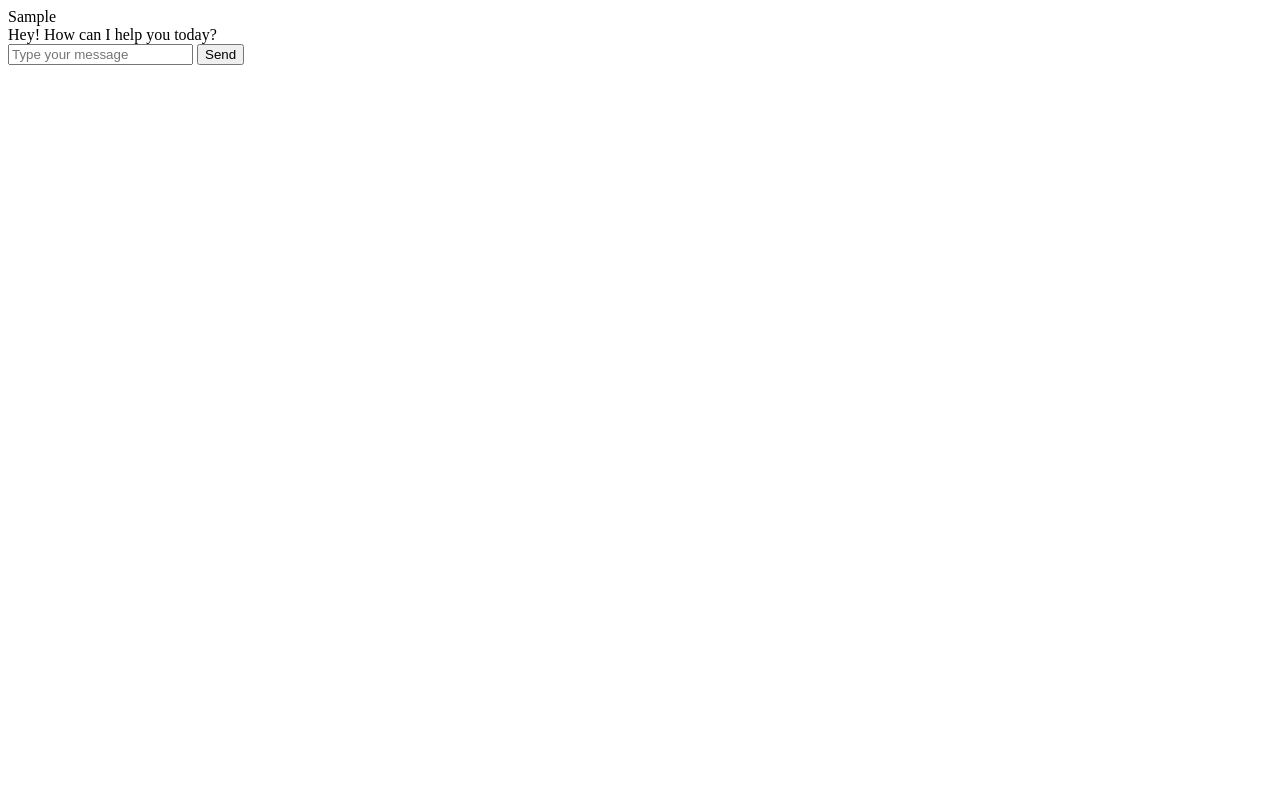
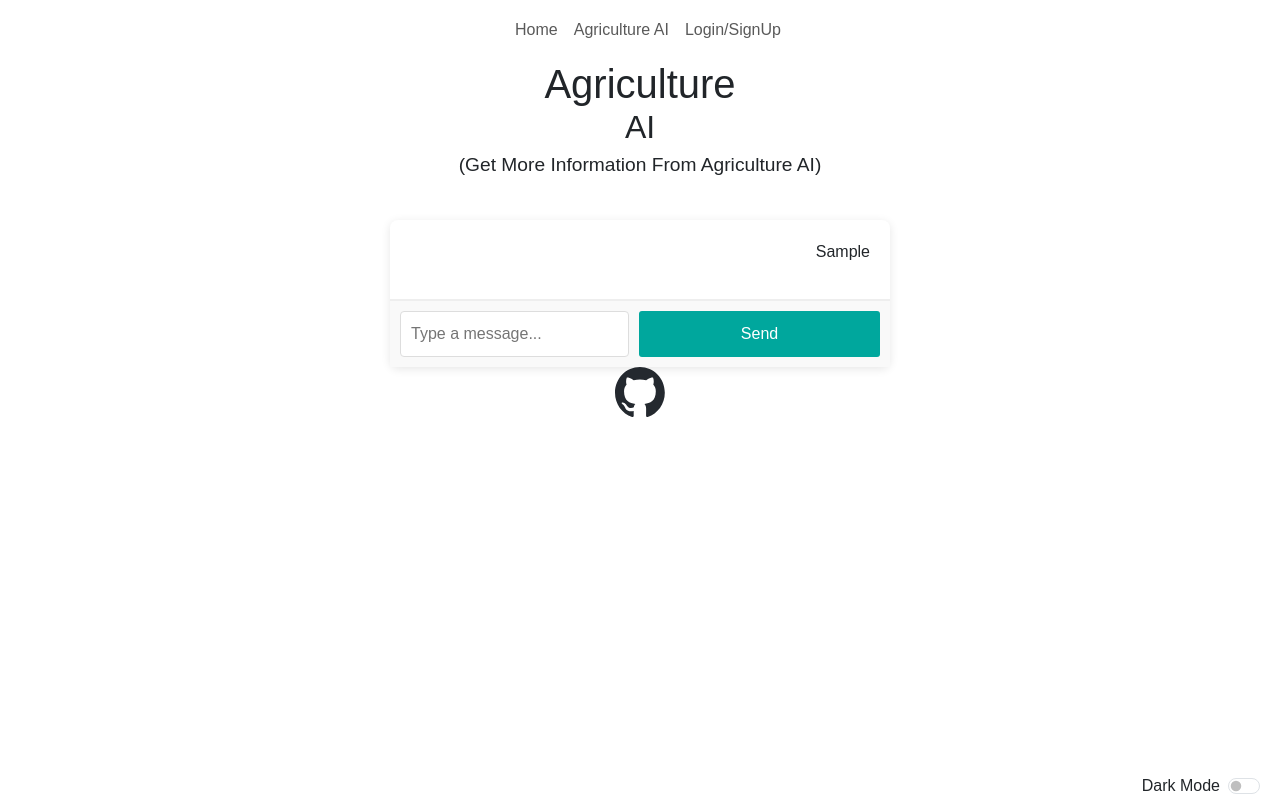
Before and after one commit to dhdhagai/agriculturemonitoring, a website: page agricultureai.html in a window 1280 px wide. Both pictures are taken after typing "Sample" into the empty fields and a click on the button "Send". Drawn offline with nearby package versions, Linux system fonts and the light colour scheme; no server answers.

Commit message:
worked agriai

```diff
--- a/agricultureai.html
+++ b/agricultureai.html
@@ -3,43 +3,63 @@
 <head>
     <meta charset="UTF-8">
     <meta name="viewport" content="width=device-width, initial-scale=1.0">
-    <title>Chat UI</title>
-    <style>
-        /* Add CSS styles for the chat UI here */
-    </style>
+    <title>Agriculture AI</title>
+    <link rel="stylesheet" href="styles.css">
+
+    <link href="https://cdn.jsdelivr.net/npm/bootstrap@5.3.2/dist/css/bootstrap.min.css" rel="stylesheet" integrity="sha384-T3c6CoIi6uLrA9TneNEoa7RxnatzjcDSCmG1MXxSR1GAsXEV/Dwwykc2MPK8M2HN" crossorigin="anonymous">
+<link rel="stylesheet" href="style.css">
+<link
+  href="https://cdnjs.cloudflare.com/ajax/libs/font-awesome/6.0.0/css/all.min.css"
+  rel="stylesheet"
+/>
+<!-- <link rel="stylesheet" href="light.css">
+<link rel="stylesheet" href="dark.css"> -->
+<!-- Google Fonts -->
+<link
+  href="https://fonts.googleapis.com/css?family=Roboto:300,400,500,700&display=swap"
+  rel="stylesheet"
+/>
+
+<link rel="apple-touch-icon" sizes="180x180" href="/apple-touch-icon.png">
+<link rel="icon" type="image/png" sizes="32x32" href="/favicon-32x32.png">
+<link rel="icon" type="image/png" sizes="16x16" href="/favicon-16x16.png">
+<link rel="manifest" href="/site.webmanifest">
 </head>
+
 <body>
+    <script>let page ="agricultureai";</script>
+    <div id="hm-nav"></div>
+    <div id="container"></div>
+
+
+    <div id="header">
+        <h1>Agriculture</h1>
+        <h2>AI</h2>
+        <p>(Get More Information From Agriculture AI)</p>
+    </div>
     <div id="chat-container">
-        <div id="chat-history"></div>
-        <input type="text" id="user-message" placeholder="Type your message">
-        <button id="send-button">Send</button>
+        <div id="messages"></div>
+        <form id="chat-form">
+            <input type="text" id="user-input" placeholder="Type a message..." required>
+            <button type="submit">Send</button>
+        </form>
     </div>
 
-    <script>
-        const chatHistory = document.getElementById('chat-history');
-        const userInput = document.getElementById('user-message');
-        const sendButton = document.getElementById('send-button');
+    <div id="hm-footer"></div>
+    <div class="container h-50 w-50"></div>
+    <script src="https://code.jquery.com/jquery-3.7.1.min.js" integrity="sha256-/JqT3SQfawRcv/BIHPThkBvs0OEvtFFmqPF/lYI/Cxo=" crossorigin="anonymous"></script>
+      <script src="https://cdn.jsdelivr.net/npm/@popperjs/core@2.9.1/dist/umd/popper.min.js"></script>
+      <script src="https://cdn.jsdelivr.net/npm/bootstrap@5.3.2/dist/js/bootstrap.bundle.min.js" integrity="sha384-C6RzsynM9kWDrMNeT87bh95OGNyZPhcTNXj1NW7RuBCsyN/o0jlpcV8Qyq46cDfL" crossorigin="anonymous"></script>
 
-        sendButton.addEventListener('click', () => {
-            const message = userInput.value;
-            // Simulate sending the message to the large language model (replace with actual API call)
-            const response = simulateResponse(message);
-            addMessageToChat(message, 'user');
-            addMessageToChat(response, 'ai');
-            userInput.value = '';
-        });
+              <div class="form-check form-switch">
+        <input type="checkbox" class="form-check-input" id="darkSwitch" sw1/>
+        <label class="custom-control-label" for="darkSwitch">Dark Mode</label>
+      </div>
+      <script src="dark-mode-switch.min.js"></script>
 
-        function addMessageToChat(text, sender) {
-            const messageElement = document.createElement('div');
-            messageElement.classList.add(sender);
-            messageElement.innerText = text;
-            chatHistory.appendChild(messageElement);
-        }
+    <script src="dark.js"></script>
 
-        // This is a placeholder function, simulating model response
-        function simulateResponse(message) {
-            return "Hey! How can I help you today?";
-        }
-    </script>
+    <script src="script.js"></script>
+
 </body>
 </html>
--- a/header.html
+++ b/header.html
@@ -14,7 +14,7 @@
                                   <a class="nav-link hm-home" href="/"  id="home-link">Home</a>
                                 </li>
                                  <li class="nav-item">
-                                  <a class="nav-link hm-tips" href="/tips.html">Agriculture AI</a>
+                                  <a class="nav-link hm-tips" href="/agricultureai.html">Agriculture AI</a>
                                 </li>
                                 <li class="nav-item">
                                   <a class="nav-link hm-about" href="/login.html">Login/SignUp</a>
--- a/script.js
+++ b/script.js
@@ -0,0 +1,29 @@
+document.getElementById('chat-form').addEventListener('submit', async (e) => {
+    e.preventDefault();
+    const input = document.getElementById('user-input');
+    const message = input.value;
+    if (!message) return;
+
+    addMessage('user', message);
+    input.value = '';
+
+    const response = await fetch('/api/chat', {
+        method: 'POST',
+        headers: {
+            'Content-Type': 'application/json'
+        },
+        body: JSON.stringify({ message })
+    });
+
+    const data = await response.json();
+    addMessage('bot', data.reply);
+});
+
+function addMessage(sender, message) {
+    const messages = document.getElementById('messages');
+    const div = document.createElement('div');
+    div.className = `message ${sender}`;
+    div.textContent = message;
+    messages.appendChild(div);
+    messages.scrollTop = messages.scrollHeight;
+}
--- a/styles.css
+++ b/styles.css
@@ -0,0 +1,78 @@
+body {
+    font-family: Arial, sans-serif;
+    display: flex;
+    flex-direction: column;
+    align-items: center;
+    justify-content: center;
+    height: 100vh;
+    margin: 0;
+    background-color: #f4f4f4;
+}
+
+#header {
+    text-align: center;
+    margin-bottom: 20px;
+}
+
+#header h1 {
+    font-size: 2.5em;
+    margin: 0;
+}
+
+#header h2 {
+    font-size: 2em;
+    margin: 0;
+}
+
+#header p {
+    font-size: 1.2em;
+    margin: 5px 0 20px 0;
+}
+
+#chat-container {
+    width: 500px;
+    background: #fff;
+    border-radius: 8px;
+    box-shadow: 0 2px 10px rgba(0, 0, 0, 0.1);
+    display: flex;
+    flex-direction: column;
+}
+
+#messages {
+    flex: 1;
+    padding: 20px;
+    overflow-y: auto;
+    border-bottom: 1px solid #eee;
+}
+
+.message {
+    margin-bottom: 15px;
+}
+
+.message.user {
+    text-align: right;
+}
+
+#chat-form {
+    display: flex;
+    padding: 10px;
+    background: #f9f9f9;
+    border-top: 1px solid #eee;
+}
+
+#user-input {
+    flex: 1;
+    padding: 10px;
+    border: 1px solid #ddd;
+    border-radius: 4px;
+    margin-right: 10px;
+}
+
+button {
+    padding: 10px 15px;
+    background: #007bff;
+    border: none;
+    color: white;
+    border-radius: 4px;
+    cursor: pointer;
+}
```
